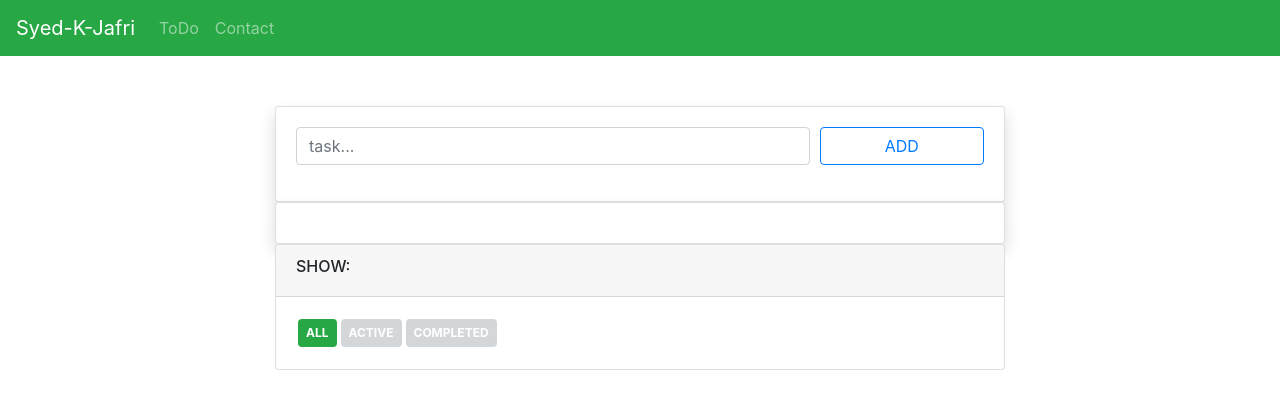
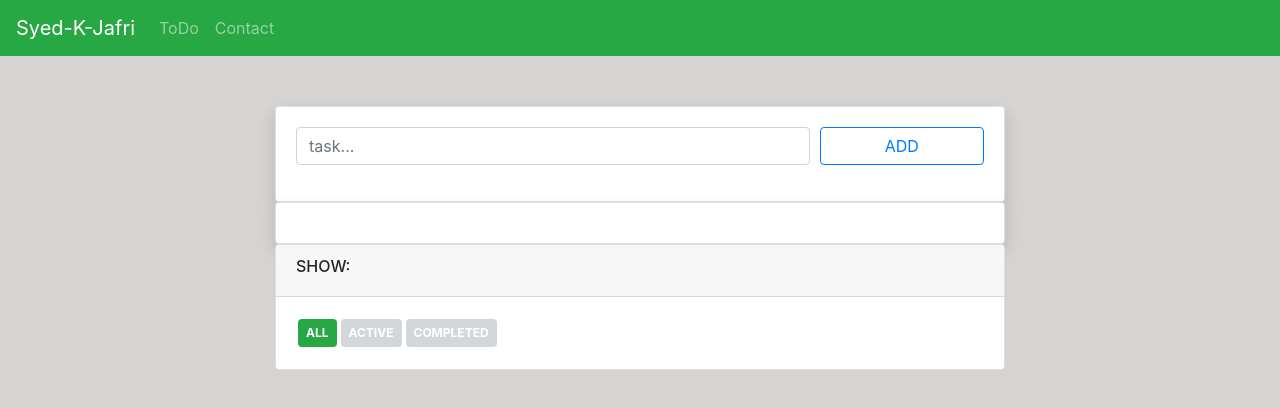
Before and after one commit to Syed-K-Jafri/todo, a React (Create React App) app: page /todo/todo in a window 1280 px wide. Shown: the top 408 px of the page. Built offline with nearby package versions, Linux system fonts and the light colour scheme.

Commit message:
body background change

```diff
--- a/src/index.css
+++ b/src/index.css
@@ -5,6 +5,7 @@ body {
     sans-serif;
   -webkit-font-smoothing: antialiased;
   -moz-osx-font-smoothing: grayscale;
+  background-color: #d5d4d2;
 }
 
 code {
```
